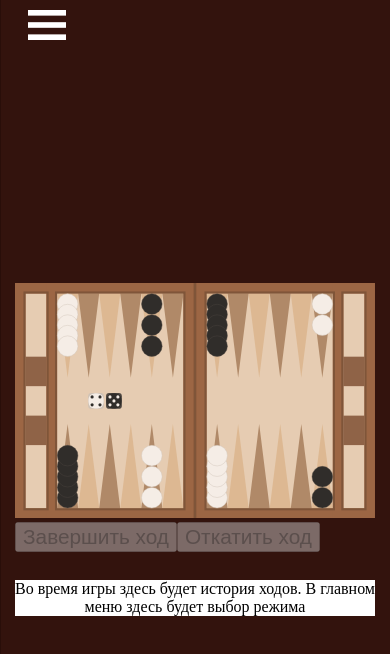
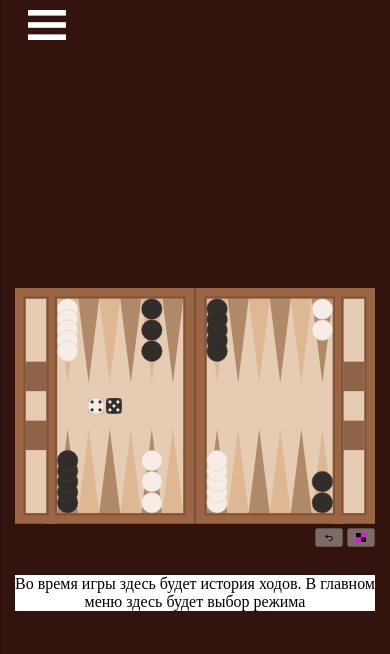
Before and after one commit to TimurTimergalin/Gammon, a React (Vite) app: page / in a window 390 px wide. Shown: the top 654 px of the page. Built offline with nearby package versions, Linux system fonts and the light colour scheme.

Commit message:
Кнопки теперь адаптивные

```diff
--- a/src/components/game/GameView.tsx
+++ b/src/components/game/GameView.tsx
@@ -18,8 +18,7 @@ import {BackgammonRules} from "./common/game_rule/backgammon/Rules.ts";
 import {BackgammonIndexMapping} from "./common/game_rule/backgammon/IndexMapping.ts";
 import {BackgammonPropMapping} from "./common/game_rule/backgammon/PropMapping.ts";
 import {backgammonDefaultPlacement} from "./common/game_rule/backgammon/placement_factory.ts";
-import {FinishTurnButton} from "./buttons/FinishTurnButton.tsx";
-import {UndoMovesButton} from "./buttons/UndoMovesButton.tsx";
+import {ButtonPanel} from "./buttons/ButtonPanel.tsx";
 
 
 export default function GameView() {
@@ -61,8 +60,7 @@ export default function GameView() {
                     <DragPieceLayer/>
                     <HoverLayer/>
                 </svg>
-                <FinishTurnButton/>
-                <UndoMovesButton/>
+                <ButtonPanel />
             </SvgClientRectContext.Provider>
         </GameContextProvider>
     )
--- /dev/null
+++ b/src/components/game/buttons/ButtonPanel.tsx
@@ -0,0 +1,15 @@
+import {UndoMovesButton} from "./UndoMovesButton.tsx";
+import {FinishTurnButton} from "./FinishTurnButton.tsx";
+
+export const ButtonPanel = () => {
+    return (
+        <div style={{
+            display: "flex",
+            flexDirection: "row",
+            justifyContent: "flex-end"
+        }}>
+            <UndoMovesButton />
+            <FinishTurnButton />
+        </div>
+    )
+}
--- a/src/components/game/buttons/FinishTurnButton.tsx
+++ b/src/components/game/buttons/FinishTurnButton.tsx
@@ -1,22 +1,16 @@
 import {observer} from "mobx-react-lite";
 import {useGameContext} from "../common/GameContext.ts";
-import {useScreenSpecs} from "../../ui/adapt/ScreenSpecs.ts";
-import {CSSProperties} from "react";
+import {buttonStyle, imagStyle} from "./common.ts";
 
 export const FinishTurnButton = observer(function FinishTurnButton() {
     const gameState = useGameContext("gameState")
     const gameController = useGameContext("gameController")
 
-    const scaleMode = useScreenSpecs().scaleMode
-    const fontSizeValue = scaleMode === "Normal" ? 1.3 : scaleMode === "Minimized" ? 0.8 : 0.5
-
-    const style: CSSProperties = {
-        fontSize: `${fontSizeValue}em`
-    }
-
     const onCLickCallback = () => gameController.endTurn()
 
     return (
-        <button disabled={!gameState.turnComplete} onClick={onCLickCallback} style={style}>Завершить ход</button>
+        <button disabled={!gameState.turnComplete} onClick={onCLickCallback} style={buttonStyle()}>
+            <img src={"placeholder.svg"} alt={"Finish"} style={imagStyle()}/>
+        </button>
     )
 })
--- a/src/components/game/buttons/UndoMovesButton.tsx
+++ b/src/components/game/buttons/UndoMovesButton.tsx
@@ -1,24 +1,19 @@
 import {observer} from "mobx-react-lite";
 import {useGameContext} from "../common/GameContext.ts";
-import {useScreenSpecs} from "../../ui/adapt/ScreenSpecs.ts";
-import {CSSProperties} from "react";
+import {buttonStyle, imagStyle} from "./common.ts";
+// import {useScreenSpecs} from "../../ui/adapt/ScreenSpecs.ts";
 
 export const UndoMovesButton = observer(function UndoMovesButton() {
     const gameState = useGameContext("gameState")
     const gameController = useGameContext("gameController")
-
-    const scaleMode = useScreenSpecs().scaleMode
-    const fontSizeValue = scaleMode === "Normal" ? 1.3 : scaleMode === "Minimized" ? 0.8 : 0.5
-
-    const style: CSSProperties = {
-        fontSize: `${fontSizeValue}em`
-    }
 
     const onCLickCallback = () => {
         gameController.undoMoves()
     }
 
     return (
-        <button disabled={!gameState.movesMade} onClick={onCLickCallback} style={style}>Откатить ход</button>
+        <button disabled={!gameState.movesMade} onClick={onCLickCallback} style={buttonStyle()}>
+            <img src={"undo.svg"} alt={"Undo"} style={imagStyle()}/>
+        </button>
     )
 })
--- /dev/null
+++ b/src/components/game/buttons/common.ts
@@ -0,0 +1,16 @@
+import {CSSProperties} from "react";
+
+export const buttonStyle = (): CSSProperties => ({
+    display: "flex",
+    justifyContent: "center",
+    alignItems: "center",
+    width: `${70 / 900 * 100}%`,
+    padding: 0,
+    marginLeft: `${10 / 900 * 100}%`
+})
+
+export const imagStyle = (): CSSProperties => ({
+    margin: "10%",
+    marginLeft: "30%",
+    marginRight: "30%"
+})
--- a/src/components/ui/windows/game/ControlPanelAdapter.tsx
+++ b/src/components/ui/windows/game/ControlPanelAdapter.tsx
@@ -2,8 +2,9 @@ import {CSSProperties, ReactNode} from "react";
 import {useScreenSpecs} from "../../adapt/ScreenSpecs.ts";
 import {observer} from "mobx-react-lite";
 
-export const ControlPanelAdapter = observer(function ControlPanelAdapter({children}: {
-    children: ReactNode
+export const ControlPanelAdapter = observer(function ControlPanelAdapter({children, height}: {
+    children: ReactNode,
+    height?: number
 }) {
     const screenSpecs = useScreenSpecs();
     const layoutMode = screenSpecs.layoutMode
@@ -11,19 +12,20 @@ export const ControlPanelAdapter = observer(function ControlPanelAdapter({childr
     const baseStyle: CSSProperties = {
         display: "flex"
     }
+    const baseHeight = height || 300
 
-    const fixedHeight = 300 * screenSpecs.height / 900
+    const fixedHeight = (height || baseHeight) * screenSpecs.height / 900
 
     const specificStyle: CSSProperties =
         layoutMode === "Free" ? {
-            aspectRatio: 4 / 3,
+            aspectRatio: 400 / baseHeight,
             height: `${fixedHeight}px`
         } : layoutMode === "Tight" ? {
             height: `${fixedHeight}px`,
             flex: 1
         } : layoutMode === "Shrinking" ? {
             width: "18%",
-            aspectRatio: 2 / 3
+            aspectRatio: 200 / baseHeight
         } : {
             width: "calc(100% - 30px)",
         }
--- a/src/components/ui/windows/game/GameAndControlPanelContainer.tsx
+++ b/src/components/ui/windows/game/GameAndControlPanelContainer.tsx
@@ -34,7 +34,7 @@ export const GameAndControlPanelContainer = observer(function GameAndControlPane
             <GameViewAdapter>
                 {game}
             </GameViewAdapter>
-            <ControlPanelAdapter>
+            <ControlPanelAdapter height={420}>
                 {controlPanel}
             </ControlPanelAdapter>
         </div>
--- a/src/components/ui/windows/game/GameWindow.tsx
+++ b/src/components/ui/windows/game/GameWindow.tsx
@@ -7,10 +7,10 @@ import {ControlPanel} from "../../../game/control_panel/ControlPanel.tsx";
 export const GameWindow = () => {
     return (
         <AdaptiveWindow>
-            <SideBar />
+            <SideBar/>
             <GameAndControlPanelContainer>
-                <GameView />
-                <ControlPanel />
+                <GameView/>
+                <ControlPanel/>
             </GameAndControlPanelContainer>
         </AdaptiveWindow>
     )
```
Also changed, not shown: public/undo.svg (added).
